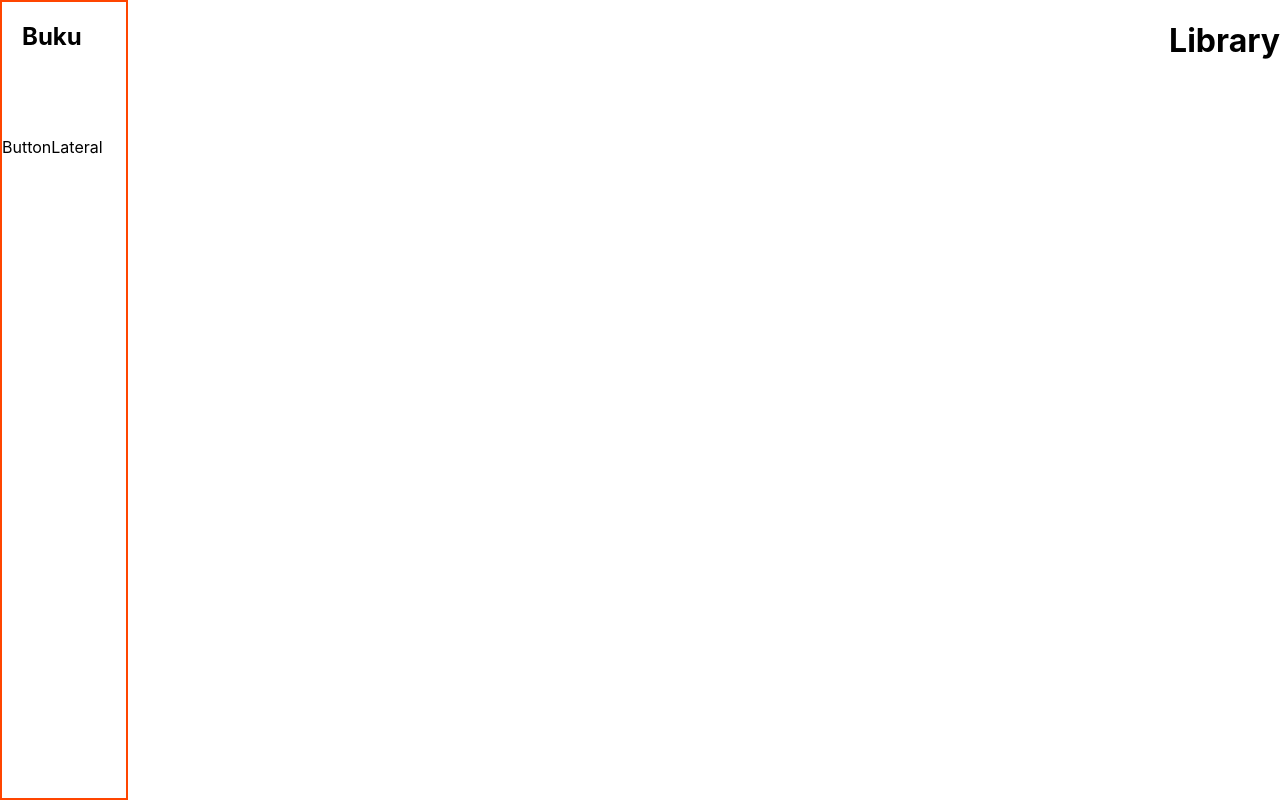
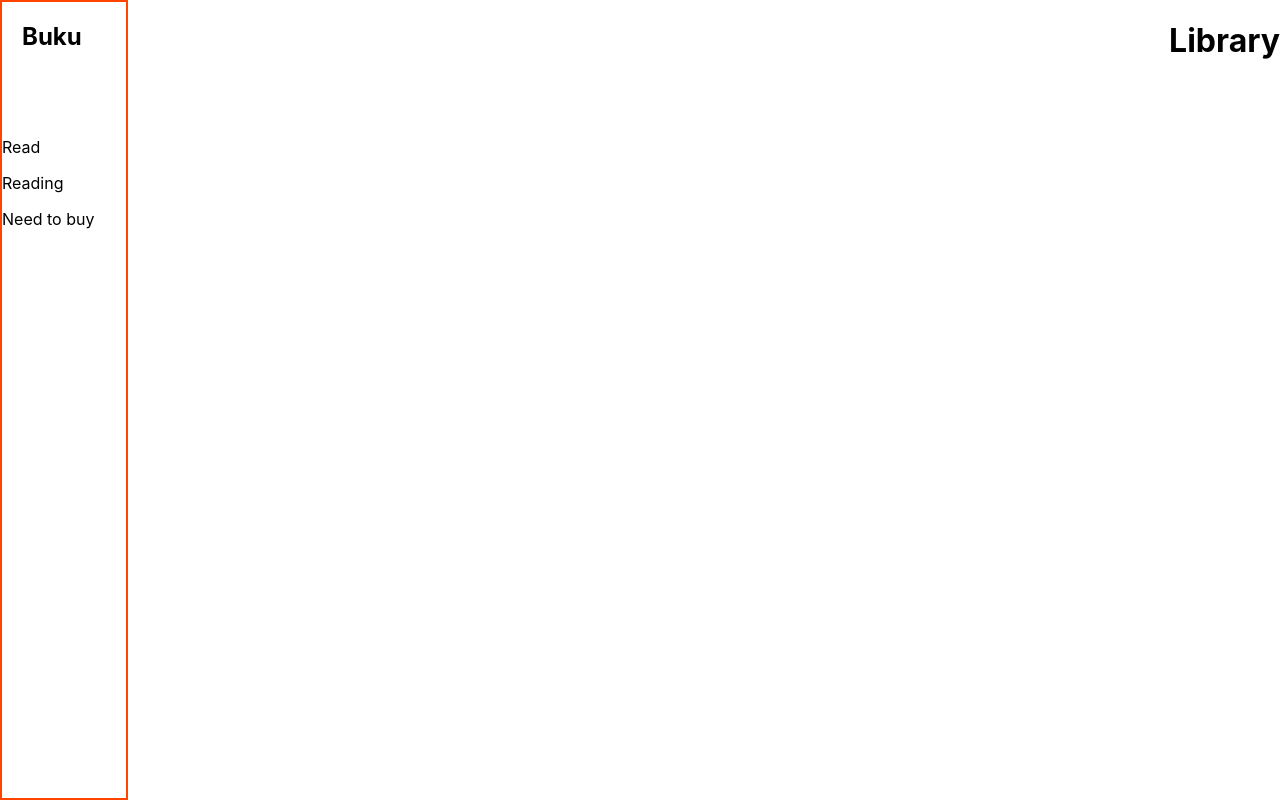
Before and after one commit to Maxvyr/marvel-hero-react, a Next.js app: page /library in a window 1280 px wide. Built offline with nearby package versions, Linux system fonts and the light colour scheme.

Commit message:
🍱💄 add button + reformat file

```diff
--- a/component/button-lateral/button-lateral.js
+++ b/component/button-lateral/button-lateral.js
@@ -1,9 +1,9 @@
 import React from "react";
 
-export default function ButtonLateral() {
+export default function ButtonLateral({ name }) {
   return (
     <div>
-      <p>ButtonLateral</p>
+      <p>{name}</p>
     </div>
   );
 }
--- a/component/nav-lateral/nav-lateral.js
+++ b/component/nav-lateral/nav-lateral.js
@@ -8,7 +8,9 @@ export default function NavLateral() {
     <div className={styles.main}>
       <h2 className={styles.titleNavBar}>Buku</h2>
       <Gap />
-      <ButtonLateral />
+      <ButtonLateral name="Read" />
+      <ButtonLateral name="Reading" />
+      <ButtonLateral name="Need to buy" />
     </div>
   );
 }
--- a/pages/collection.js
+++ b/pages/need-to-read.js
@@ -1,9 +1,9 @@
 import React from "react";
 
-export default function Collection() {
+export default function NeedToRead() {
   return (
     <div>
-      <h1>Collection</h1>
+      <h1>NeedToRead</h1>
     </div>
   );
 }
--- a/pages/add-item.js
+++ b/pages/reading-book.js
@@ -1,9 +1,9 @@
 import React from "react";
 
-export default function AddItem() {
+export default function ReadingBook() {
   return (
     <div>
-      <h1>AddItem</h1>
+      <h1>ReadingBook</h1>
     </div>
   );
 }
```
Also changed, not shown: pages/index.js (+2 -5 lines).
